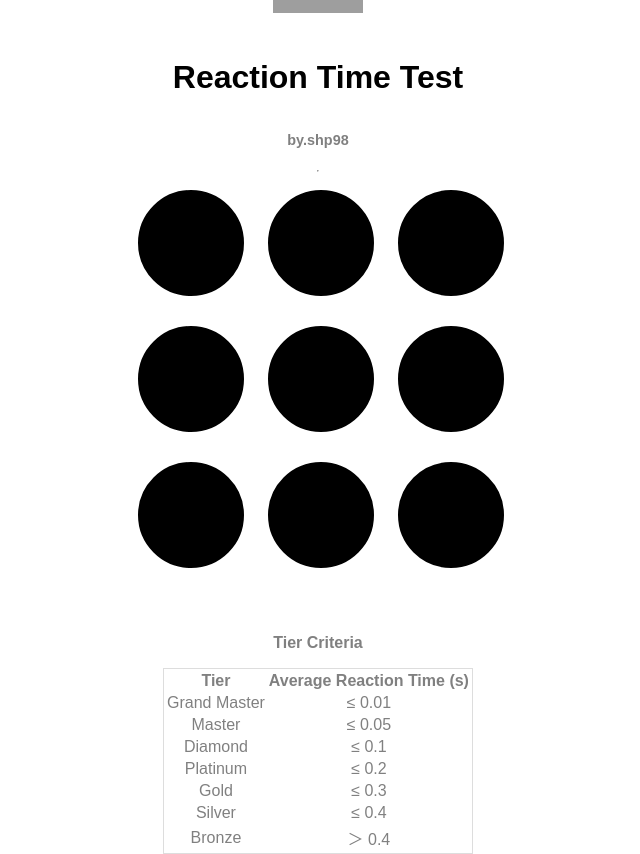
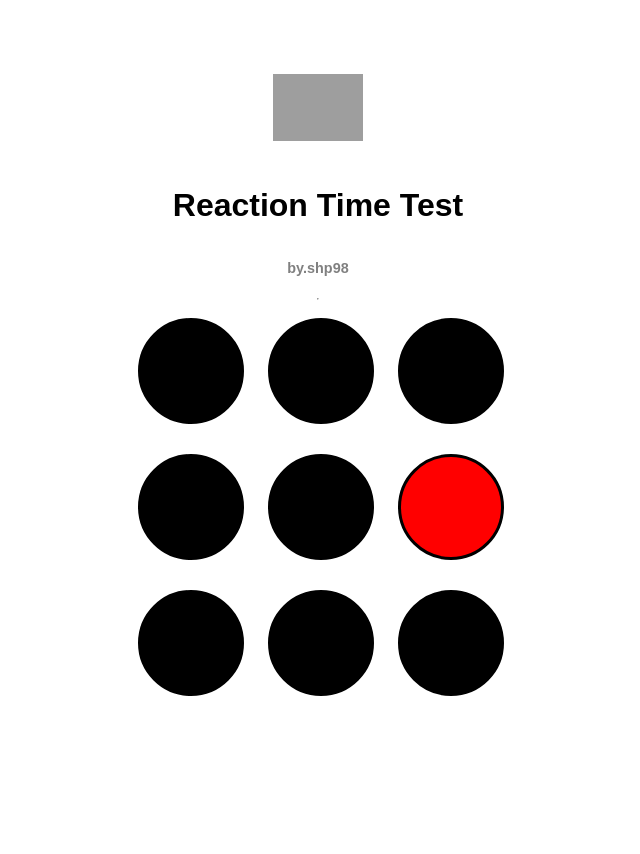
Before and after one commit to parksh12/Speed, a plain HTML site: page index.html in a window 1280 px wide. Shown: the whole page, without its empty margins (322-962 px from the left). After the commit the page ends 800 px from the top, so only its background shows below. Drawn offline with Linux system fonts and the light colour scheme; grey boxes are pictures that could not be loaded.

Commit message:
index.html 업데이트

```diff
--- a/index.html
+++ b/index.html
@@ -41,14 +41,6 @@
         #result {
             font-size: 1.5em;
             margin-top: 20px;
-        }
-
-        /* 티어 기준표 스타일 */
-        .tier-table {
-            margin-top: 20px;
-            font-size: 1em;
-            color: gray;
-            text-align: center;
         }
 
         /* 돌아가기 버튼 스타일 */
@@ -104,49 +96,6 @@
 
     <!-- 게임 결과 표시 -->
     <div id="result"></div>
-
-    <!-- 티어 기준표 -->
-    <div class="tier-table">
-        <h3>Tier Criteria</h3>
-        <table style="width: 100%; border: 1px solid #ddd; margin-top: 10px;">
-            <thead>
-                <tr>
-                    <th>Tier</th>
-                    <th>Average Reaction Time (s)</th>
-                </tr>
-            </thead>
-            <tbody>
-                <tr>
-                    <td>Grand Master</td>
-                    <td>≤ 0.01</td>
-                </tr>
-                <tr>
-                    <td>Master</td>
-                    <td>≤ 0.05</td>
-                </tr>
-                <tr>
-                    <td>Diamond</td>
-                    <td>≤ 0.1</td>
-                </tr>
-                <tr>
-                    <td>Platinum</td>
-                    <td>≤ 0.2</td>
-                </tr>
-                <tr>
-                    <td>Gold</td>
-                    <td>≤ 0.3</td>
-                </tr>
-                <tr>
-                    <td>Silver</td>
-                    <td>≤ 0.4</td>
-                </tr>
-                <tr>
-                    <td>Bronze</td>
-                    <td>＞ 0.4</td>
-                </tr>
-            </tbody>
-        </table>
-    </div>
 
     <!-- 다시 도전하기 버튼 -->
     <button id="backButton" style="display: none;" onclick="location.reload();">Try Again / 다시 도전하기</button>
@@ -225,3 +174,26 @@
             } else if (averageTime <= 0.05) {
                 tier = 'Master';
             } else if (averageTime <= 0.1) {
+                tier = 'Diamond';
+            } else if (averageTime <= 0.2) {
+                tier = 'Platinum';
+            } else if (averageTime <= 0.3) {
+                tier = 'Gold';
+            } else if (averageTime <= 0.4) {
+                tier = 'Silver';
+            } else {
+                tier = 'Bronze';
+            }
+
+            // 게임 결과 표시
+            document.getElementById('result').innerHTML = `Your average reaction time: ${averageTime.toFixed(3)}s<br>Your tier: ${tier}`;
+
+            // 다시 도전하기 버튼 표시
+            document.getElementById('backButton').style.display = 'block';
+        }
+
+        // 게임 시작
+        startGame();
+    </script>
+</body>
+</html>
```
